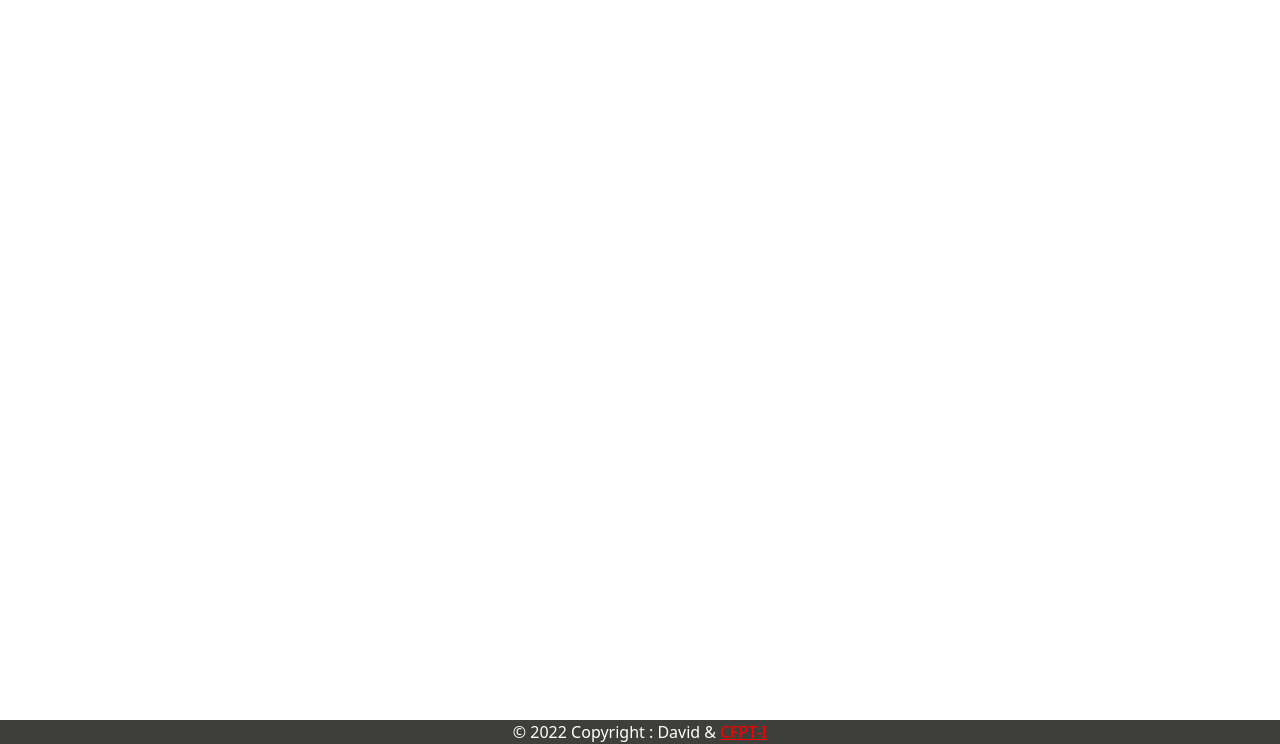
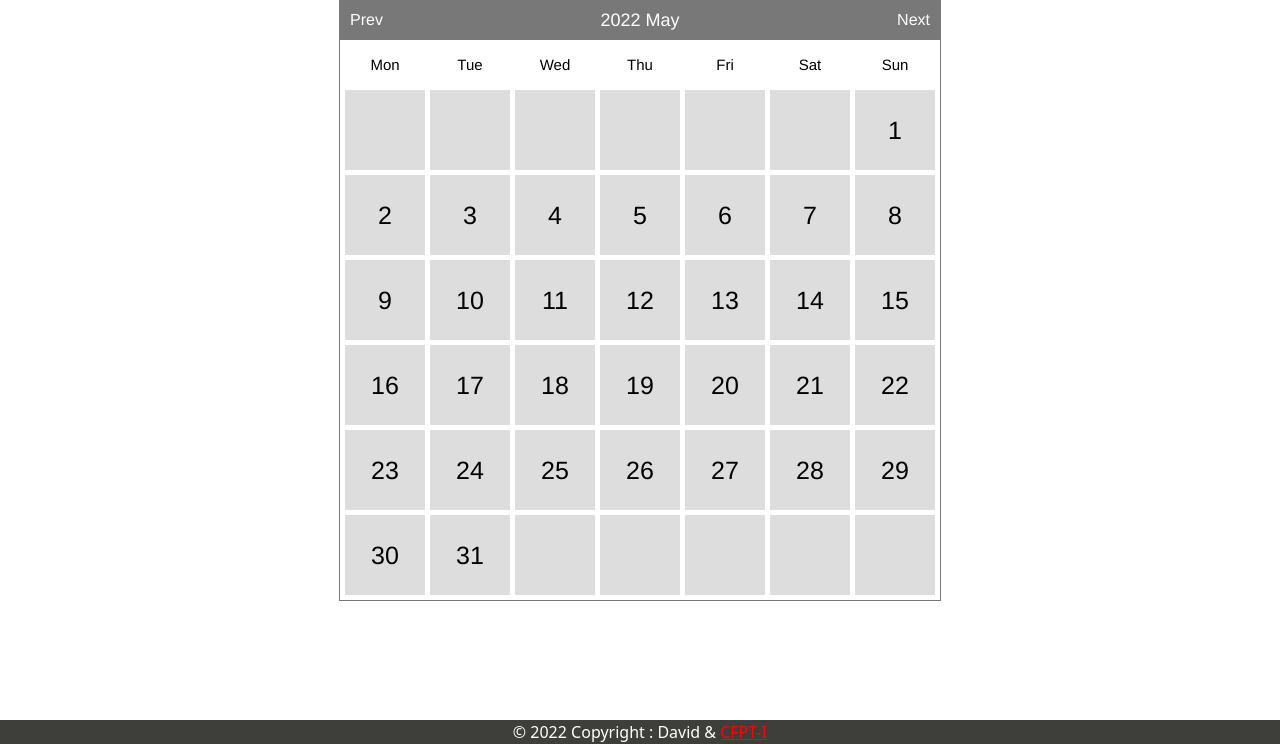
Before and after one commit to azrod2K/Matos, a PHP site: page /index.php?uc=calendriers in a window 1280 px wide. Shown: the part 56-800 px from the top of the page. Run offline with PHP 8.4, Linux system fonts and the light colour scheme.

Commit message:
push new version

```diff
--- a/Matos/assets/css/style.css
+++ b/Matos/assets/css/style.css
@@ -43,3 +43,129 @@
   height: 180px;
   border-radius: 10%;
 }
+
+/*******************************Calendar Top Navigation*********************************/
+div#calendar {
+  margin: 0px auto;
+  padding: 0px;
+  width: 602px;
+  font-family: Helvetica, "Times New Roman", Times, serif;
+}
+
+div#calendar div.box {
+  position: relative;
+  top: 0px;
+  left: 0px;
+  width: 100%;
+  height: 40px;
+  background-color: #787878;
+
+}
+
+div#calendar div.header {
+  line-height: 40px;
+  vertical-align: middle;
+  position: absolute;
+  left: 11px;
+  top: 0px;
+  width: 580px;
+  height: 40px;
+  text-align: center;
+}
+
+div#calendar div.header a.prev,
+div#calendar div.header a.next {
+  position: absolute;
+  top: 0px;
+  height: 17px;
+  display: block;
+  cursor: pointer;
+  text-decoration: none;
+  color: #FFF;
+}
+
+div#calendar div.header span.title {
+  color: #FFF;
+  font-size: 18px;
+}
+
+
+div#calendar div.header a.prev {
+  left: 0px;
+}
+
+div#calendar div.header a.next {
+  right: 0px;
+}
+
+
+
+
+/*******************************Calendar Content Cells*********************************/
+div#calendar div.box-content {
+  border: 1px solid #787878;
+  border-top: none;
+  box-sizing: border-box;
+
+}
+
+
+
+div#calendar ul.label {
+  float: left;
+  margin: 0px;
+  padding: 0px;
+  margin-top: 5px;
+  margin-left: 5px;
+}
+
+div#calendar ul.label li {
+  margin: 0px;
+  padding: 0px;
+  margin-right: 5px;
+  float: left;
+  list-style-type: none;
+  width: 80px;
+  height: 40px;
+  line-height: 40px;
+  vertical-align: middle;
+  text-align: center;
+  color: #000;
+  font-size: 15px;
+  background-color: transparent;
+}
+
+
+div#calendar ul.dates {
+  float: left;
+  margin: 0px;
+  padding: 0px;
+  margin-left: 5px;
+  margin-bottom: 5px;
+}
+
+/** overall width = width+padding-right**/
+div#calendar ul.dates li {
+  margin: 0px;
+  padding: 0px;
+  margin-right: 5px;
+  margin-top: 5px;
+  line-height: 80px;
+  vertical-align: middle;
+  float: left;
+  list-style-type: none;
+  width: 80px;
+  height: 80px;
+  font-size: 25px;
+  background-color: #DDD;
+  color: #000;
+  text-align: center;
+}
+
+:focus {
+  outline: none;
+}
+
+div.clear {
+  clear: both;
+}
--- /dev/null
+++ b/Matos/function/calendrier.php
@@ -0,0 +1,212 @@
+<?php
+class Calendar {
+
+    /**
+     * Constructor
+     */
+    public function __construct(){
+        $this->naviHref = htmlentities($_SERVER['PHP_SELF']);
+    }
+
+    /********************* PROPERTY ********************/
+    private $dayLabels = array("Mon","Tue","Wed","Thu","Fri","Sat","Sun");
+
+    private $currentYear=0;
+
+    private $currentMonth=0;
+
+    private $currentDay=0;
+
+    private $currentDate=null;
+
+    private $daysInMonth=0;
+
+    private $naviHref= null;
+
+    /********************* PUBLIC **********************/
+
+    /**
+    * print out the calendar
+    */
+    public function show() {
+        $year  = null;
+
+        $month = null;
+
+        if(null==$year&&isset($_GET['year'])){
+
+            $year = $_GET['year'];
+
+        }else if(null==$year){
+
+            $year = date("Y",time());
+
+        }
+
+        if(null==$month&&isset($_GET['month'])){
+
+            $month = $_GET['month'];
+
+        }else if(null==$month){
+
+            $month = date("m",time());
+
+        }
+
+        $this->currentYear=$year;
+
+        $this->currentMonth=$month;
+
+        $this->daysInMonth=$this->_daysInMonth($month,$year);
+
+        $content='<div id="calendar">'.
+                        '<div class="box">'.
+                        $this->_createNavi().
+                        '</div>'.
+                        '<div class="box-content">'.
+                                '<ul class="label">'.$this->_createLabels().'</ul>';
+                                $content.='<div class="clear"></div>';
+                                $content.='<ul class="dates">';
+
+                                $weeksInMonth = $this->_weeksInMonth($month,$year);
+                                // Create weeks in a month
+                                for( $i=0; $i<$weeksInMonth; $i++ ){
+
+                                    //Create days in a week
+                                    for($j=1;$j<=7;$j++){
+                                        $content.=$this->_showDay($i*7+$j);
+                                    }
+                                }
+
+                                $content.='</ul>';
+
+                                $content.='<div class="clear"></div>';
+
+                        $content.='</div>';
+
+        $content.='</div>';
+        return $content;
+    }
+
+    /********************* PRIVATE **********************/
+    /**
+    * create the li element for ul
+    */
+    private function _showDay($cellNumber){
+
+        if($this->currentDay==0){
+
+            $firstDayOfTheWeek = date('N',strtotime($this->currentYear.'-'.$this->currentMonth.'-01'));
+
+            if(intval($cellNumber) == intval($firstDayOfTheWeek)){
+
+                $this->currentDay=1;
+
+            }
+        }
+
+        if( ($this->currentDay!=0)&&($this->currentDay<=$this->daysInMonth) ){
+
+            $this->currentDate = date('Y-m-d',strtotime($this->currentYear.'-'.$this->currentMonth.'-'.($this->currentDay)));
+
+            $cellContent = $this->currentDay;
+
+            $this->currentDay++;
+
+        }else{
+
+            $this->currentDate =null;
+
+            $cellContent=null;
+        }
+
+
+        return '<li id="li-'.$this->currentDate.'" class="'.($cellNumber%7==1?' start ':($cellNumber%7==0?' end ':' ')).
+                ($cellContent==null?'mask':'').'">'.$cellContent.'</li>';
+    }
+
+    /**
+    * create navigation
+    */
+    private function _createNavi(){
+
+        $nextMonth = $this->currentMonth==12?1:intval($this->currentMonth)+1;
+
+        $nextYear = $this->currentMonth==12?intval($this->currentYear)+1:$this->currentYear;
+
+        $preMonth = $this->currentMonth==1?12:intval($this->currentMonth)-1;
+
+        $preYear = $this->currentMonth==1?intval($this->currentYear)-1:$this->currentYear;
+
+        return
+            '<div class="header">'.
+                '<a class="prev" href="'.$this->naviHref.'?month='.sprintf('%02d',$preMonth).'&year='.$preYear.'">Prev</a>'.
+                    '<span class="title">'.date('Y M',strtotime($this->currentYear.'-'.$this->currentMonth.'-1')).'</span>'.
+                '<a class="next" href="'.$this->naviHref.'?month='.sprintf("%02d", $nextMonth).'&year='.$nextYear.'">Next</a>'.
+            '</div>';
+    }
+
+    /**
+    * create calendar week labels
+    */
+    private function _createLabels(){
+
+        $content='';
+
+        foreach($this->dayLabels as $index=>$label){
+
+            $content.='<li class="'.($label==6?'end title':'start title').' title">'.$label.'</li>';
+
+        }
+
+        return $content;
+    }
+
+
+
+    /**
+    * calculate number of weeks in a particular month
+    */
+    private function _weeksInMonth($month=null,$year=null){
+
+        if( null==($year) ) {
+            $year =  date("Y",time());
+        }
+
+        if(null==($month)) {
+            $month = date("m",time());
+        }
+
+        // find number of days in this month
+        $daysInMonths = $this->_daysInMonth($month,$year);
+
+        $numOfweeks = ($daysInMonths%7==0?0:1) + intval($daysInMonths/7);
+
+        $monthEndingDay= date('N',strtotime($year.'-'.$month.'-'.$daysInMonths));
+
+        $monthStartDay = date('N',strtotime($year.'-'.$month.'-01'));
+
+        if($monthEndingDay<$monthStartDay){
+
+            $numOfweeks++;
+
+        }
+
+        return $numOfweeks;
+    }
+
+    /**
+    * calculate number of days in a particular month
+    */
+    private function _daysInMonth($month=null,$year=null){
+
+        if(null==($year))
+            $year =  date("Y",time());
+
+        if(null==($month))
+            $month = date("m",time());
+
+        return date('t',strtotime($year.'-'.$month.'-01'));
+    }
+
+}
--- a/Matos/index.php
+++ b/Matos/index.php
@@ -28,7 +28,7 @@ include "vues/header.php";
 $uc = filter_input(INPUT_GET, 'uc') == null ? "accueil" : filter_input(INPUT_GET, 'uc'); // affiche la page accueil par défaut
 switch ($uc) {
     case 'accueil':
-      include "controllers/materiel_controller.php";
+        include "controllers/materiel_controller.php";
         break;
     case 'login':
         include "controllers/login_controller.php";
@@ -42,6 +42,10 @@ switch ($uc) {
     case 'admin':
         include "controllers/admin_controller.php";
         break;
+    case 'calendriers';
+    require_once("function/calendrier.php");
+    include "vues/calendar.php";
+    break;
 }
 include "vues/footer.php";
 error_reporting(E_ALL);
--- a/Matos/models/images.php
+++ b/Matos/models/images.php
@@ -99,4 +99,13 @@ class images
         $sql->bindParam(':id',$idMateriel);
         $sql->execute();//executer la requette
     }
+    public static function getImageById($idMateriel){
+        $res=MonPdo::getInstance()->prepare('SELECT nomImage FROM images as i, materiels as m WHERE i.idMateriel = m.idMateriel AND m.idMateriel = :id');
+        $res->setFetchMode(PDO::FETCH_CLASS|PDO::FETCH_PROPS_LATE, 'images');
+        $res->bindParam(':id', $idMateriel);
+        $res->execute();
+        $result=$res->fetch();
+
+        return $result;
+    }
 }
--- a/Matos/models/materiels.php
+++ b/Matos/models/materiels.php
@@ -152,7 +152,7 @@ class materiels
     //fonction qui permet de selection tout le matériel disponible
     public static function GetAllMateriel()
     {
-        $req = MonPdo::getInstance()->prepare("SELECT marque,description,nomImage FROM materiels,images WHERE images.idMateriel = materiels.idMateriel AND actif = 1 AND isDelete = 1");
+        $req = MonPdo::getInstance()->prepare("SELECT m.idMateriel,marque,description,nomImage FROM materiels as m ,images as i WHERE i.idMateriel = m.idMateriel AND actif = 1 AND isDelete = 1");
         $req->setFetchMode(PDO::FETCH_CLASS | PDO::FETCH_PROPS_LATE, 'materiels');
         $req->execute();
         $returnSQL = $req->fetchAll();
@@ -164,11 +164,11 @@ class materiels
                 foreach ($returnSQL as $materiel) {
                 ?>
                     <div class="card" style="width: 18rem;">
-                        <img class="card-img-top" src="assets/img/materiel/<?=$materiel->nomImage?>" alt="Card image cap">
+                        <img class="card-img-top" src="assets/img/materiel/<?= $materiel->nomImage ?>" alt="Card image cap">
                         <div class="card-body">
                             <h5><?= $materiel->getMarque() ?></h5>
                             <p class="card-text"><?= $materiel->getDescription() ?></p>
-                            <a class="btn btn-primary">Louer</a>
+                            <a class="btn btn-primary" href="index.php?uc=materiel&action=info&idMateriel=<?= $materiel->getIdMateriel() ?>">plus info</a>
                         </div>
                     </div>
                 <?php
@@ -176,7 +176,7 @@ class materiels
                 ?>
             </div>
         </div>
-<?php
+    <?php
     }
 
     //fonction qui permet d'ajouter du matériel
@@ -230,13 +230,44 @@ class materiels
         return $returnSQL;
     }
 
-    public static function getMaterielById($idMateriel){
-        $res=MonPdo::getInstance()->prepare('SELECT marque,description,nomImage FROM materiels,images WHERE images.idMateriel = materiels.idMateriel AND idMateriel = :id');
-        $res->setFetchMode(PDO::FETCH_CLASS|PDO::FETCH_PROPS_LATE,'materiels');
-        $res->bindParam(':id',$idMateriel);
+    public static function getMaterielById($idMateriel)
+    {
+        $res = MonPdo::getInstance()->prepare('SELECT marque,description,nomImage FROM materiels as m, images as i WHERE i.idMateriel = m.idMateriel AND m.idMateriel = :id');
+        $res->setFetchMode(PDO::FETCH_CLASS | PDO::FETCH_PROPS_LATE, 'materiels');
+        $res->bindParam(':id', $idMateriel);
         $res->execute();
-        $result=$res->fetch();
+        $result = $res->fetch();
 
         return $result;
     }
+    public static function getMaterielByCategorie($selected)
+    {
+        $res = MonPdo::getInstance()->prepare('SELECT marque,description,nomImage FROM materiels as m, images as i WHERE m.categorie = :categorie');
+        $res->setFetchMode(PDO::FETCH_CLASS | PDO::FETCH_PROPS_LATE, 'materiels');
+        $res->bindParam(':categorie', $selected);
+        $res->execute();
+        $result = $res->fetch();
+
+    ?>
+
+        <div class="container">
+            <div class="row" style="flex-wrap: wrap;  justify-content: center;">
+                <?php
+                foreach ($result as $materiel) {
+                ?>
+                    <div class="card" style="width: 18rem;">
+                        <img class="card-img-top" src="assets/img/materiel/<?= $materiel->nomImage ?>" alt="Card image cap">
+                        <div class="card-body">
+                            <h5><?= $materiel->getMarque() ?></h5>
+                            <p class="card-text"><?= $materiel->getDescription() ?></p>
+                            <a class="btn btn-primary" href="index.php?uc=materiel&action=info&idMateriel=<?= $materiel->getIdMateriel() ?>">plus info</a>
+                        </div>
+                    </div>
+                <?php
+                }
+                ?>
+            </div>
+        </div>
+<?php
+    }
 }
--- a/Matos/models/utilisateurs.php
+++ b/Matos/models/utilisateurs.php
@@ -12,6 +12,7 @@ class utilisateurs
     private $motDePasse;
     private $email;
     private $statut;
+    private $isDeleted;
 
 
     /**
@@ -173,7 +174,25 @@ class utilisateurs
 
         return $this;
     }
+    /**
+     * Get the value of isDeleted
+     */
+    public function getIsDeleted()
+    {
+        return $this->isDeleted;
+    }
 
+    /**
+     * Set the value of isDeleted
+     *
+     * @return  self
+     */
+    public function setIsDeleted($isDeleted)
+    {
+        $this->isDeleted = $isDeleted;
+
+        return $this;
+    }
     //crypter le mot de passe
     public static function Crypter($mdpClair)
     {
@@ -202,7 +221,8 @@ class utilisateurs
         $motDePasse = utilisateurs::Crypter($user->getMotDePasse());
         $email = $user->getEmail();
         $statut = 1;
-        $req = MonPdo::getInstance()->prepare("INSERT INTO utilisateurs(nom,prenom,noTel,pseudo,motDePasse,email,statut) VALUES (:Nom,:Prenom,:NoTel,:Pseudo,:MotDePasse,:Email,:Statut)");
+        $isDeleted = 0;
+        $req = MonPdo::getInstance()->prepare("INSERT INTO utilisateurs(nom,prenom,noTel,pseudo,motDePasse,email,statut,isDeleted) VALUES (:Nom,:Prenom,:NoTel,:Pseudo,:MotDePasse,:Email,:Statut,:IsDeleted)");
         $req->setFetchMode(PDO::FETCH_CLASS | PDO::FETCH_PROPS_LATE, 'utilisateurs');
         $req->bindParam(':Nom', $nom);
         $req->bindParam(':Prenom', $prenom);
@@ -211,6 +231,7 @@ class utilisateurs
         $req->bindParam(':MotDePasse', $motDePasse);
         $req->bindParam(':Email', $email);
         $req->bindParam(':Statut', $statut);
+        $req->bindParam(':IsDeleted', $isDeleted);
         $req->execute();
     }
     public static function Update(utilisateurs $user)
@@ -243,12 +264,13 @@ class utilisateurs
         return false;
     }
     //Affichage de tous les utilisateurs
-    public static function getAllUser(){
-        $res=MonPdo::getInstance()->prepare("SELECT * FROM utilisateurs ORDER BY statut DESC");
-        $res->setFetchMode(PDO::FETCH_CLASS|PDO::FETCH_PROPS_LATE, 'utilisateurs');
+    public static function getAllUser()
+    {
+        $res = MonPdo::getInstance()->prepare("SELECT * FROM utilisateurs WHERE isDeleted = 0 ORDER BY statut DESC");
+        $res->setFetchMode(PDO::FETCH_CLASS | PDO::FETCH_PROPS_LATE, 'utilisateurs');
         $res->execute();
 
-        $result=$res->fetchAll();
+        $result = $res->fetchAll();
         echo "<div class='table-responsive'>";
         echo "<table class='table table-info table-responsive' >";
         echo "<thead>";
@@ -261,19 +283,19 @@ class utilisateurs
         echo "</tr>";
         foreach ($result as $value) {
             echo "<tr>";
-            echo "<td>".$value->getEmail()."</td>";
-            echo "<td>".$value->getPseudo()."</td>";
-            echo "<td>".$value->getNoTel()."</td>";
+            echo "<td>" . $value->getEmail() . "</td>";
+            echo "<td>" . $value->getPseudo() . "</td>";
+            echo "<td>" . $value->getNoTel() . "</td>";
             if ($value->getStatut() == 1) {
                 echo "<td>🙍‍♂️ enseigants</td>";
-            }else if($value->getStatut() == 2){
-                echo"<td>⭐ admin</td>";
+            } else if ($value->getStatut() == 2) {
+                echo "<td>⭐ admin</td>";
             }
-            echo "<td style='text-align: center;'><a href='index.php?uc=admin&action=delete&idUtilisateur=".$value->getIdUtilisateur()."' style='border: 1px solid black;font-size: 100%;' class='btn btn-outline-danger''>Supprimer</a></td>";
+            echo "<td style='text-align: center;'><a href='index.php?uc=admin&action=delete&idUtilisateur=" . $value->getIdUtilisateur() . "' style='border: 1px solid black;font-size: 100%;' class='btn btn-outline-danger''>Supprimer</a></td>";
             echo "</tr>";
         }
         echo "</thead>";
         echo "</table>";
-        echo"</div>";
+        echo "</div>";
     }
 }
--- /dev/null
+++ b/Matos/vues/calendar.php
@@ -0,0 +1,5 @@
+<?php
+$calendar = new Calendar();
+
+echo $calendar->show();
+?>
--- a/Matos/vues/header.php
+++ b/Matos/vues/header.php
@@ -27,7 +27,7 @@
             <a class="nav-link" href="index.php?uc=categorie&action=show">Catégorie</a>
           </li>
           <?php
-        if ($_SESSION['userConnected']['statut']==2) {
+          if ($_SESSION['userConnected']['statut'] == 2) {
           ?>
             <li class="nav-item">
               <a class="nav-link active" aria-current="page" href="index.php?uc=materiel&action=ajout">ajout</a>
@@ -58,7 +58,7 @@
               </ul>
             </li>
           <?php
-        }else {
+          } else {
             echo '<a class="btn btn-success" href="index.php?uc=login&action=show">Login</a> <a class="btn btn-success" href="index.php?uc=login&action=showRegister">Register</a>';
           }
           ?>
```
Also changed, not shown: Matos/controllers/categorie_controller.php (+7 -2 lines), Matos/controllers/materiel_controller.php (+7 -0 lines), Matos/matos.sql (+14 -11 lines), Matos/vues/footer.php (+4 -3 lines), Matos/vues/materiel.php (+7 -12 lines), Matos/vues/materielByCategorie.php (added). Lines whose indentation alone changed are shown as unchanged.
